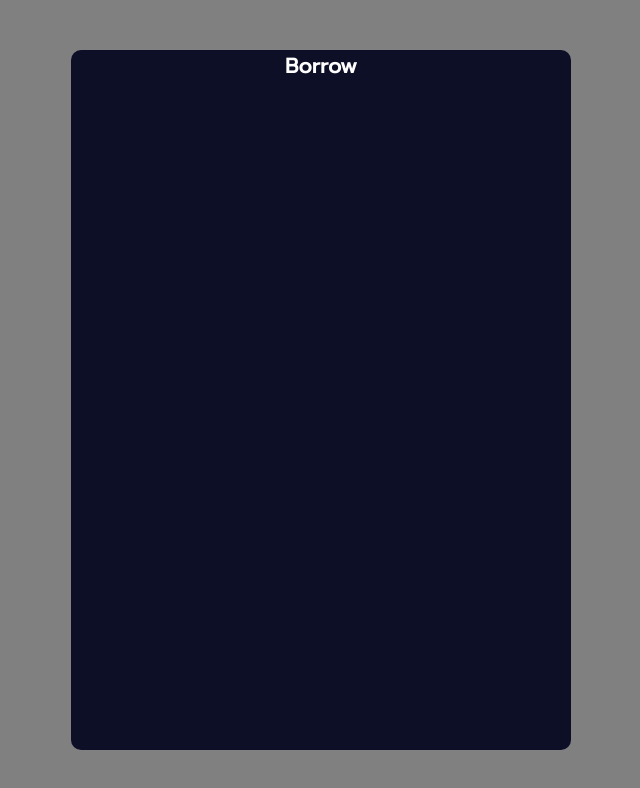
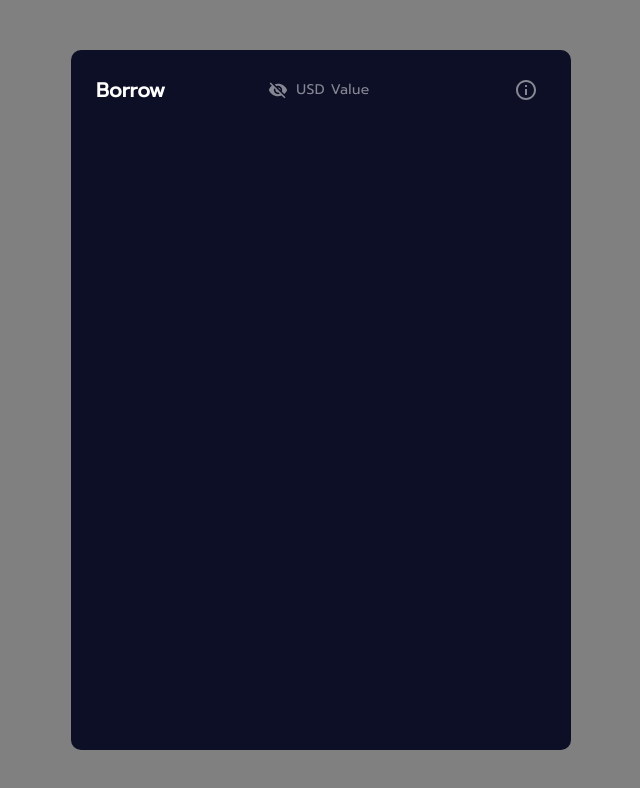
Before and after one commit to benbaessler/morpho-case-study, a Next.js app: page / in a window 1280 px wide. Shown: the top 788 px of the page, without its empty margins (319-959 px from the left). Built offline with nearby package versions, Linux system fonts and the light colour scheme.

Commit message:
Added header row

```diff
--- a/package.json
+++ b/package.json
@@ -9,6 +9,10 @@
     "lint": "next lint"
   },
   "dependencies": {
+    "@emotion/react": "^11.10.4",
+    "@emotion/styled": "^11.10.4",
+    "@mui/icons-material": "^5.10.9",
+    "@mui/material": "^5.10.10",
     "next": "12.3.1",
     "react": "18.2.0",
     "react-dom": "18.2.0"
--- a/pages/index.tsx
+++ b/pages/index.tsx
@@ -1,12 +1,26 @@
 import type { NextPage } from 'next'
-import Head from 'next/head'
-import Image from 'next/image'
 import styles from '../styles/Home.module.css'
+import { Button, IconButton } from '@mui/material';
+import { VisibilityOff, InfoOutlined } from '@mui/icons-material';
 
 const Home: NextPage = () => {
   return (
     <div className={styles.container}>
-      <h1 className={styles.title}>Borrow</h1>
+      <div className={styles.row}>
+        <span>
+          <h1 className={styles.title}>Borrow</h1>
+        </span>
+        <span style={{ justifyContent: 'center' }}>
+          <Button variant="text" startIcon={<VisibilityOff/>} className={styles.button}>
+            USD Value
+          </Button>
+        </span>
+        <span style={{ justifyContent: 'flex-end' }}>
+          <IconButton aria-label="help" className={styles.button}>
+            <InfoOutlined/>
+          </IconButton>
+        </span>
+      </div>
     </div>
   )
 }
--- a/styles/Home.module.css
+++ b/styles/Home.module.css
@@ -1,6 +1,7 @@
 .container {
+  padding: 20px 25px;
   display: flex;
-  justify-content: center;
+  flex-direction: column;
   width: 500px;
   height: 700px;
   border-radius: 10px;
@@ -8,6 +9,23 @@
 }
 
 .title {
+  font-size: 20px;
+}
+
+.row {
   font-family: 'Prompt Regular';
-  font-size: 1.3rem;
+  display: flex;
+  align-items: center;
+  justify-content: space-between;
 }
+
+.row span {
+  display: flex;
+  flex: 1 1 0%;
+}
+
+.button {
+  font-family: 'Prompt Regular' !important;
+  opacity: .5;
+  border-radius: 10px;
+}
--- a/styles/globals.css
+++ b/styles/globals.css
@@ -10,6 +10,14 @@
   font-style: normal;
   font-weight: normal;
   src: local('DM Sans Regular'), url('/fonts/DMSans-Regular.ttf') format('truetype');
+}
+
+* {
+  box-sizing: border-box;
+  padding: 0;
+  margin: 0;
+  color: white !important;
+  text-transform: capitalize !important;
 }
 
 body {
@@ -26,10 +34,3 @@ a {
   color: inherit;
   text-decoration: none;
 }
-
-* {
-  box-sizing: border-box;
-  padding: 0;
-  margin: 0;
-  color: white;
-}
```
Also changed, not shown: 1 other file (tests, documents, lock files or other folders).
